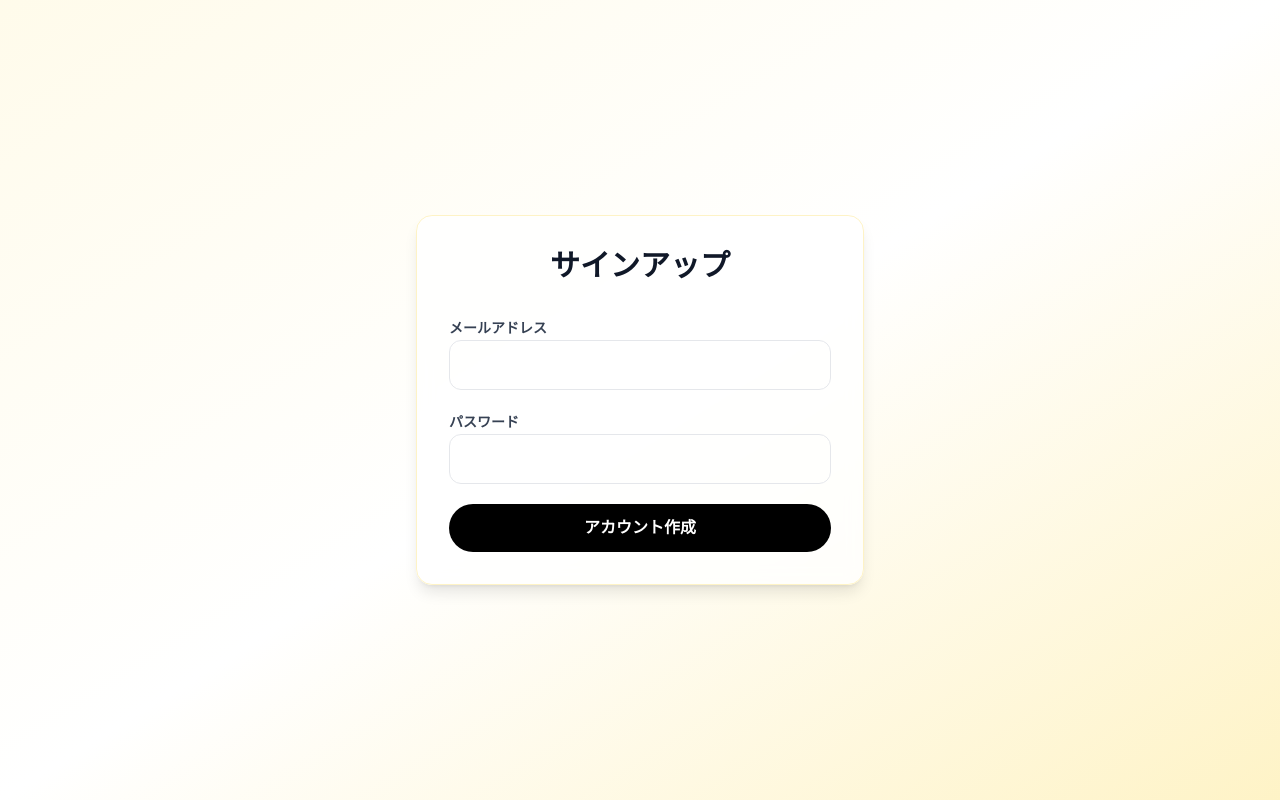
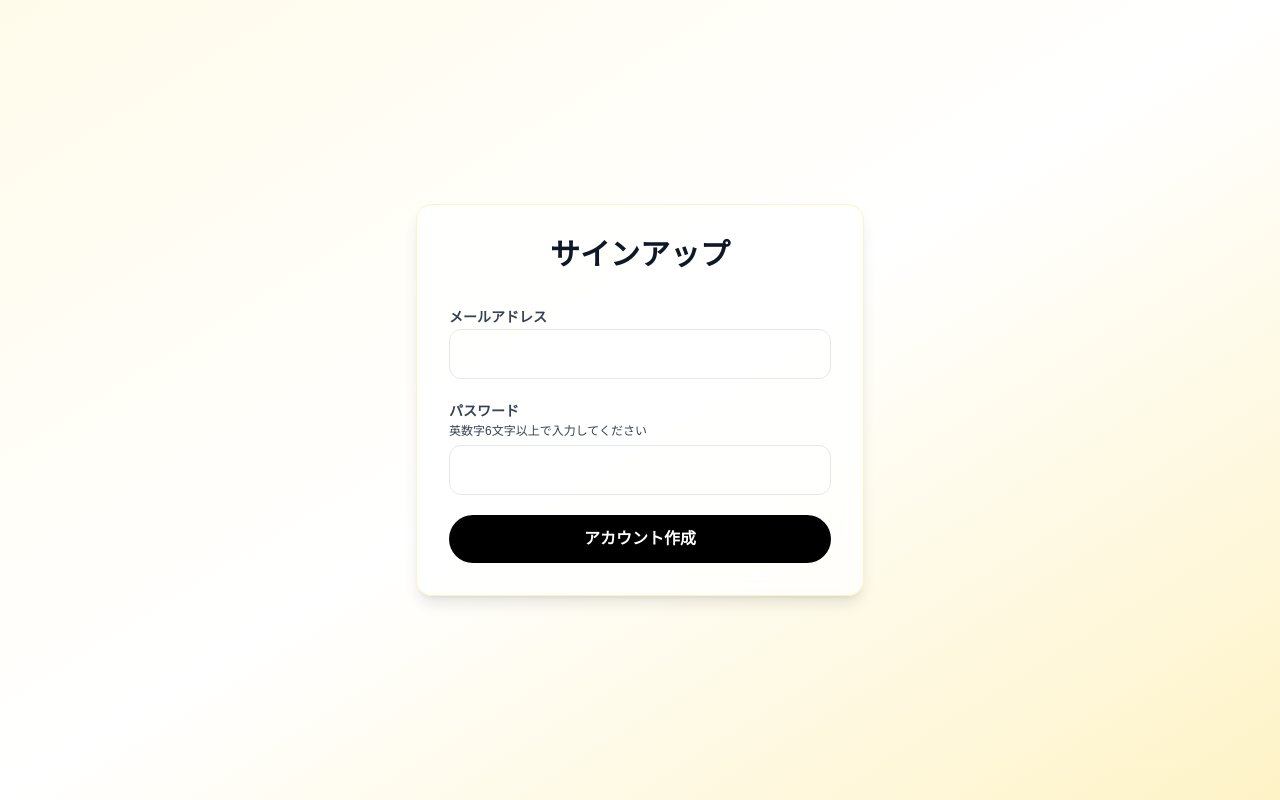
Before and after one commit to hikkky/beerbase, a Next.js app: page /signup in a window 1280 px wide. Built offline with nearby package versions, Linux system fonts and the light colour scheme; no server answers.

Commit message:
feat: パスワードの説明文を追加

```diff
--- a/src/app/(auth)/login/_components/LoginForm.tsx
+++ b/src/app/(auth)/login/_components/LoginForm.tsx
@@ -60,12 +60,17 @@ export function LoginForm() {
         </div>
 
         <div className="space-y-1.5">
+          <div>
             <label
               htmlFor="password"
               className="text-sm font-semibold text-gray-700"
             >
               パスワード
             </label>
+            <p className="text-xs text-gray-700">
+              英数字6文字以上で入力してください
+            </p>
+          </div>
           <input
             id="password"
             type="password"
--- a/src/app/(auth)/signup/_components/SignupForm.tsx
+++ b/src/app/(auth)/signup/_components/SignupForm.tsx
@@ -60,12 +60,17 @@ export function SignupForm() {
         </div>
 
         <div className="space-y-1.5">
+          <div>
             <label
               htmlFor="password"
               className="text-sm font-semibold text-gray-700"
             >
               パスワード
             </label>
+            <p className="text-xs text-gray-700">
+              英数字6文字以上で入力してください
+            </p>
+          </div>
           <input
             id="password"
             type="password"
```
Lines whose indentation alone changed are shown as unchanged.
